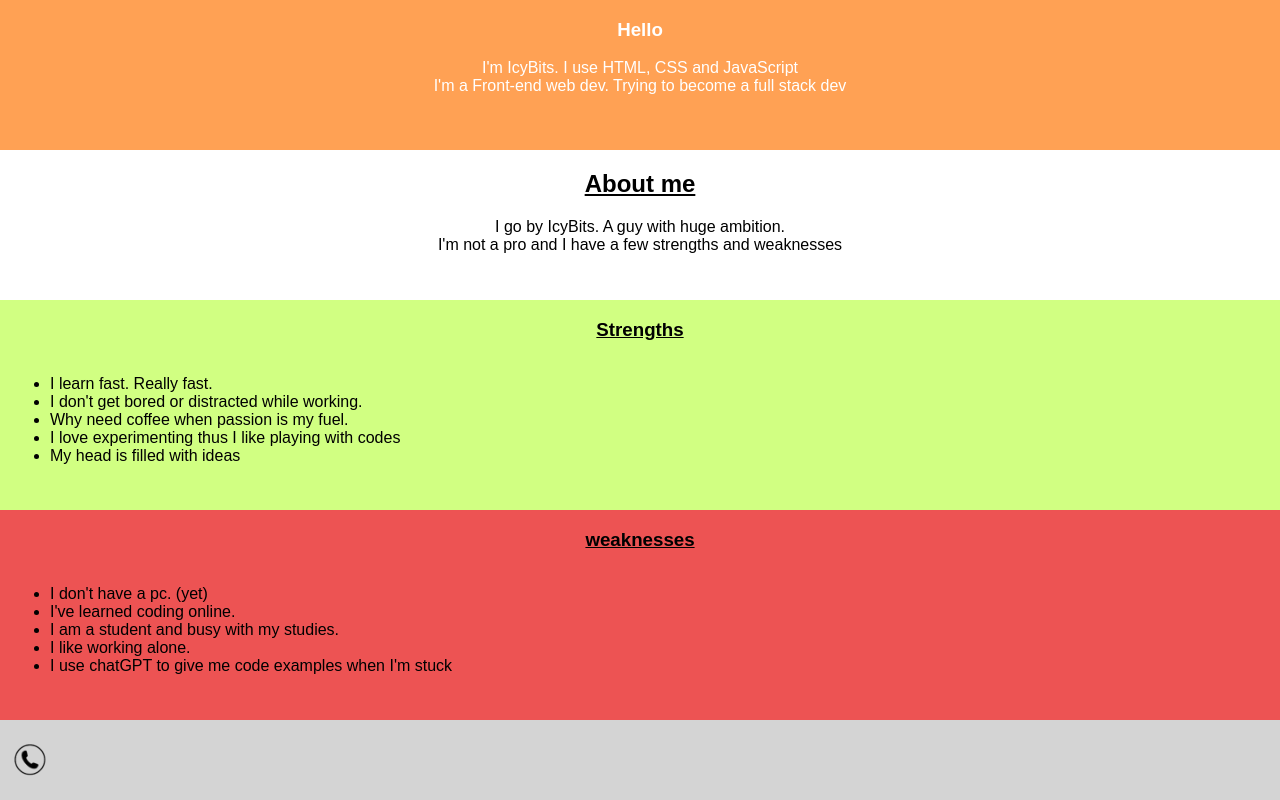
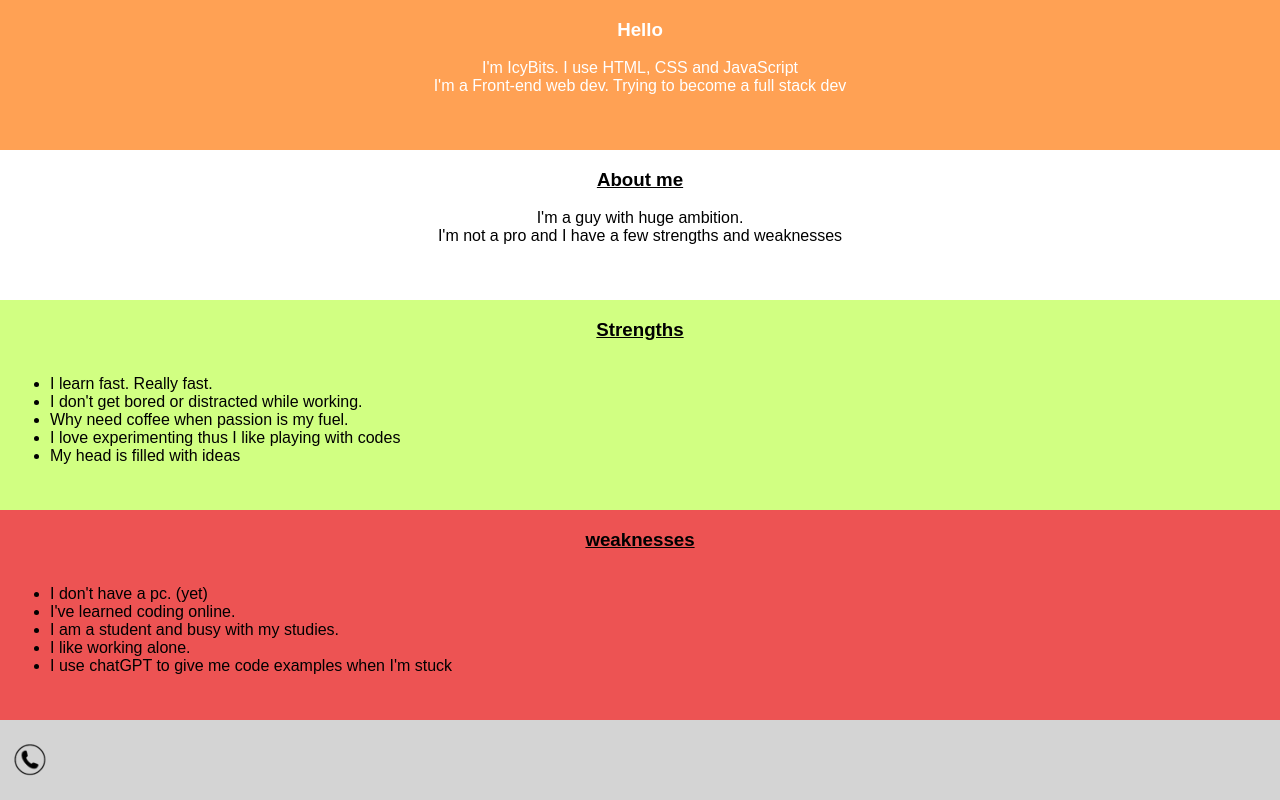
Before and after one commit to IcyyBits/Portfolio, a plain HTML site: page index.html in a window 1280 px wide. Drawn offline with Linux system fonts and the light colour scheme.

Commit message:
Update index.html

```diff
--- a/index.html
+++ b/index.html
@@ -14,8 +14,8 @@
     I'm a Front-end web dev. Trying to become a full stack dev</p>
 </div>
 <div id="abouts">
-    <h2><u>About me</u></h2>
-    <p>I go by IcyBits. A guy with huge ambition. <br />
+    <h3><u>About me</u></h3>
+    <p>I'm a guy with huge ambition. <br />
     I'm not a pro and I have a few strengths and weaknesses</p>
 </div>
 <div class="strDiv">
@@ -49,7 +49,7 @@
         discord: IcyBits <br /> <br />
         The email can be used for contacting me but I prefer Discord. I am more active there. But if you prefer email, please contact me through the given email.</p>
         <br />
-        <br /> <br /> <br />
+        <br />
         <h3>Thanks for clicking on this link :)</h3>
         <p>Now I have your IP address</p>
         <img class="discord" onclick="toDaDiscord()" src="discord.png" />
```
